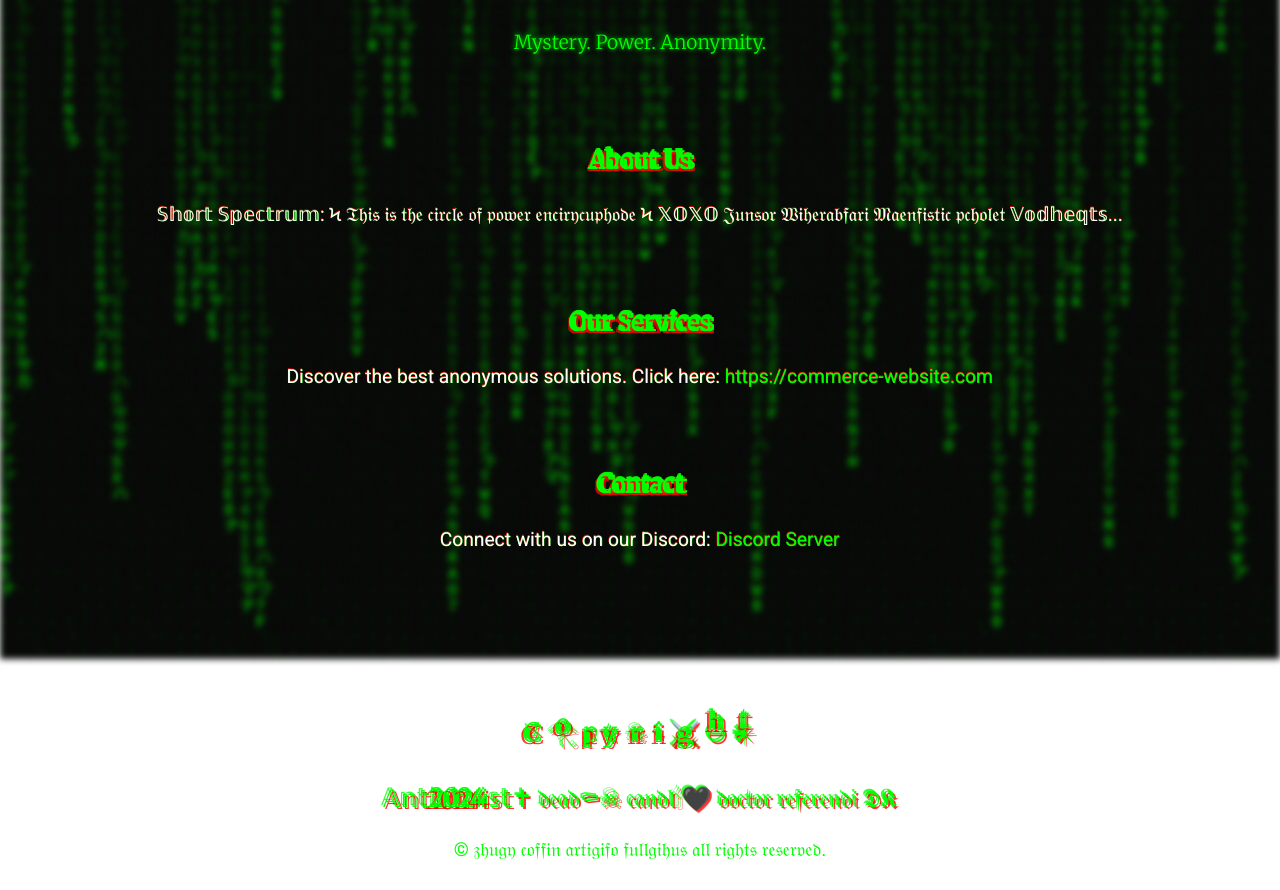
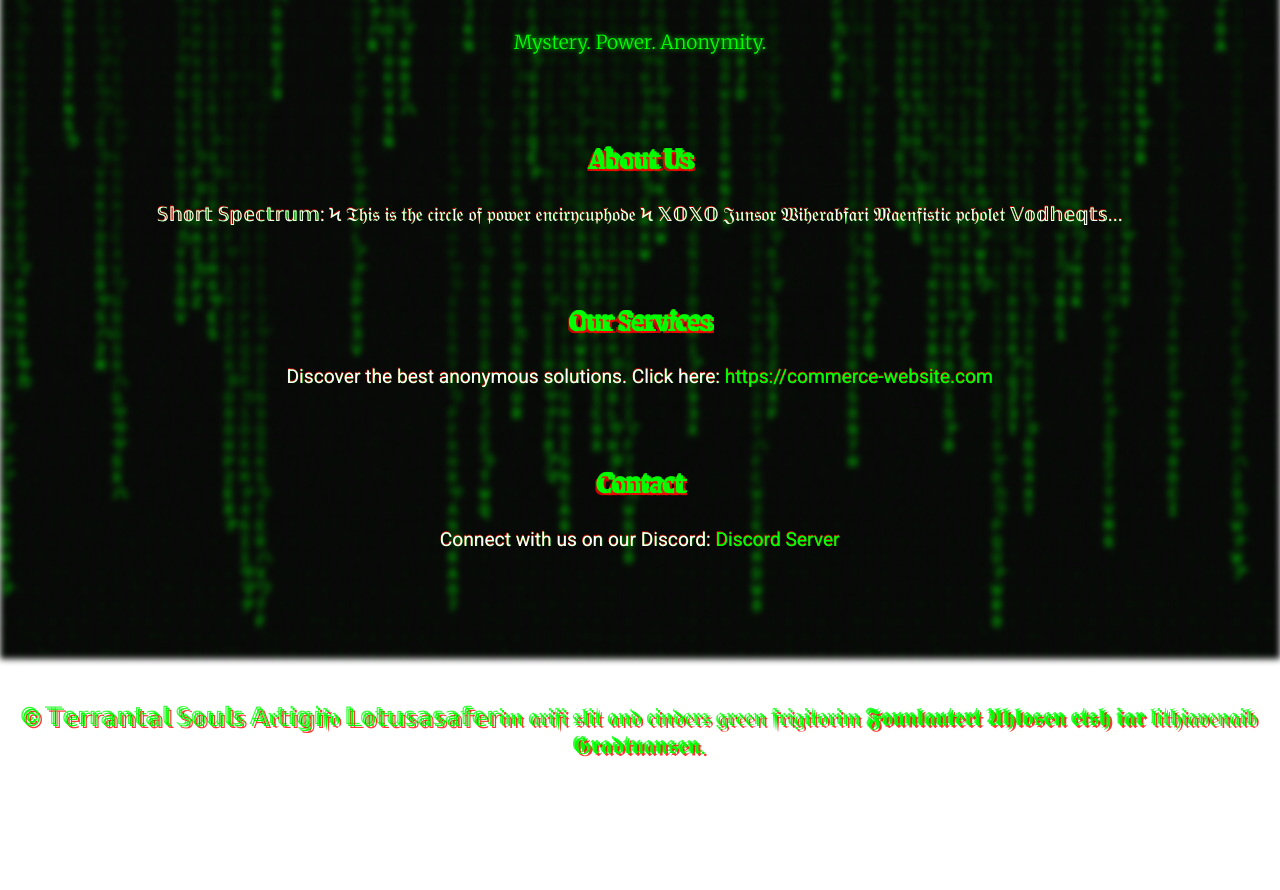
Before and after one commit to toxicv99/OptifyX.github.io, a plain HTML site: page index.html in a window 1280 px wide. Shown: the part 141-1031 px from the top of the page. After the commit the page ends 935 px from the top, so only its background shows below. Drawn offline with Linux system fonts and the light colour scheme.

Commit message:
Update index.html

```diff
--- a/index.html
+++ b/index.html
@@ -154,24 +154,7 @@
     </section>
 
     <footer>
-        <p class="footer-glitch">
-            <span class="glitch" data-text="C">⛧</span>
-            <span class="glitch" data-text="o">𓂀</span>
-            <span class="glitch" data-text="p">𝔭</span>
-            <span class="glitch" data-text="y">⛤</span>
-            <span class="glitch" data-text="r">☠</span>
-            <span class="glitch" data-text="i">ϟ</span>
-            <span class="glitch" data-text="g">⚔️</span>
-            <span class="glitch" data-text="h">🜔</span>
-            <span class="glitch" data-text="t">𒀭</span>
-        </p>
-        <p class="footer-glitch">
-            <span class="glitch" data-text="2024">𝔸𝕟𝕥𝕚𝕔𝕙𝕣𝕚𝕤𝕥✝</span>
-            <span class="symbols">𝔡𝔢𝔞𝔡⚰︎☠</span>
-            <span class="symbols">𝔠𝔞𝔫𝔡𝔩🕯🖤</span>
-            <span class="symbols">𝔡𝔬𝔠𝔱𝔬𝔯 𝔯𝔢𝔣𝔢𝔯𝔢𝔫𝔡𝔦 𝕯𝕶</span>
-        </p>
-        <p>&copy; 𝔷𝔥𝔲𝔤𝔶 𝔠𝔬𝔣𝔣𝔦𝔫 𝔞𝔯𝔱𝔦𝔤𝔦𝔣𝔬 𝔣𝔲𝔩𝔩𝔤𝔦𝔥𝔲𝔰 𝔞𝔩𝔩 𝔯𝔦𝔤𝔥𝔱𝔰 𝔯𝔢𝔰𝔢𝔯𝔳𝔢𝔡.  </p>
+        <p class="footer-glitch">&copy; 𝕋𝕖𝕣𝕣𝕒𝕟𝕥𝕒𝕝 𝕊𝕠𝕦𝕝𝕤 𝔸𝔯𝕥𝕚𝕘𝕚𝔣𝔬 𝕃𝕠𝕥𝕦𝕤𝕒𝕤𝕒𝕗𝕖𝕣𝔦𝔪 𝔞𝔯𝔦𝔣𝔦 𝔰𝔩𝔦𝔱 𝔞𝔫𝔡 𝔠𝔦𝔫𝔡𝔢𝔯𝔰 𝔤𝔯𝔢𝔢𝔫 𝔣𝔯𝔦𝔤𝔦𝔱𝔬𝔯𝔦𝔪 𝕱𝖔𝖚𝖓𝖑𝖆𝖚𝖙𝖊𝖗𝖙 𝖀𝖍𝖑𝖔𝖘𝖊𝖓 𝖊𝖙𝖘𝖍 𝖎𝖆𝖗 𝔩𝔦𝔱𝔥𝔦𝔞𝔳𝔢𝔫𝔞𝔦𝔟 𝕲𝖗𝖆𝖉𝖙𝖚𝖆𝖓𝖘𝖊𝖓.  </p>
     </footer>
 
     <script>
```
